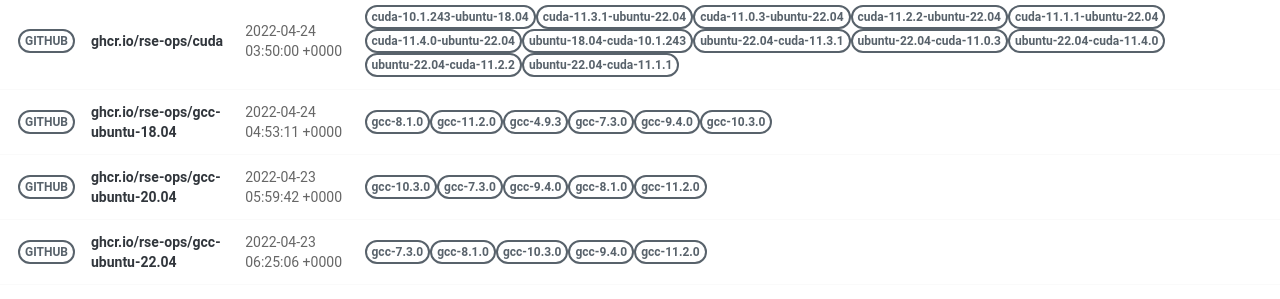
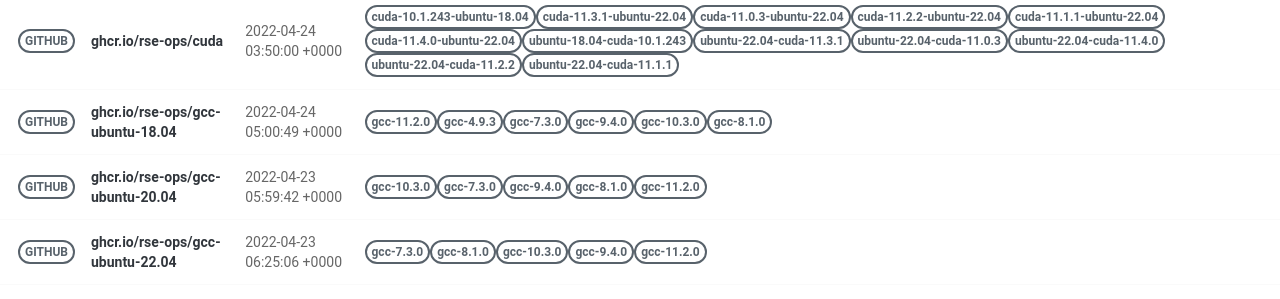
Before and after one commit to rse-ops/docker-images, a Jekyll site: the page built from pages/index.md, in a window 1280 px wide. Shown: the part 502-801 px from the top of the page. Built offline with Jekyll 4.4.1, drawn with Linux system fonts in a browser that asks for light colours; nearby versions of some CDN libraries.

Commit message:
Automated push to update library 2022-04-24

```diff
--- a/_library/ghcr.io-rse-ops-gcc-ubuntu-18.04.md
+++ b/_library/ghcr.io-rse-ops-gcc-ubuntu-18.04.md
@@ -1,14 +1,11 @@
 ---
 layout: container
 name: ghcr.io/rse-ops/gcc-ubuntu-18.04
-updated_at: 2022-04-24 04:53:11.736298
+updated_at: 2022-04-24 05:00:49.034451
 
 
 container_url: https://github.com/orgs/rse-ops/packages/container/package/gcc-ubuntu-18.04
 versions:
- - tag: gcc-8.1.0
-   dockerfile: https://github.com/rse-ops/docker-images/blob/main/ubuntu/gcc/Dockerfile
-   manifest: https://crane.ggcr.dev/manifest/ghcr.io/rse-ops/gcc-ubuntu-18.04:gcc-8.1.0
  - tag: gcc-11.2.0
    dockerfile: https://github.com/rse-ops/docker-images/blob/main/ubuntu/gcc/Dockerfile
    manifest: https://crane.ggcr.dev/manifest/ghcr.io/rse-ops/gcc-ubuntu-18.04:gcc-11.2.0
```
Also changed, not shown: other parts of _library/ghcr.io-rse-ops-gcc-ubuntu-18.04.md (+3 -0 lines).
